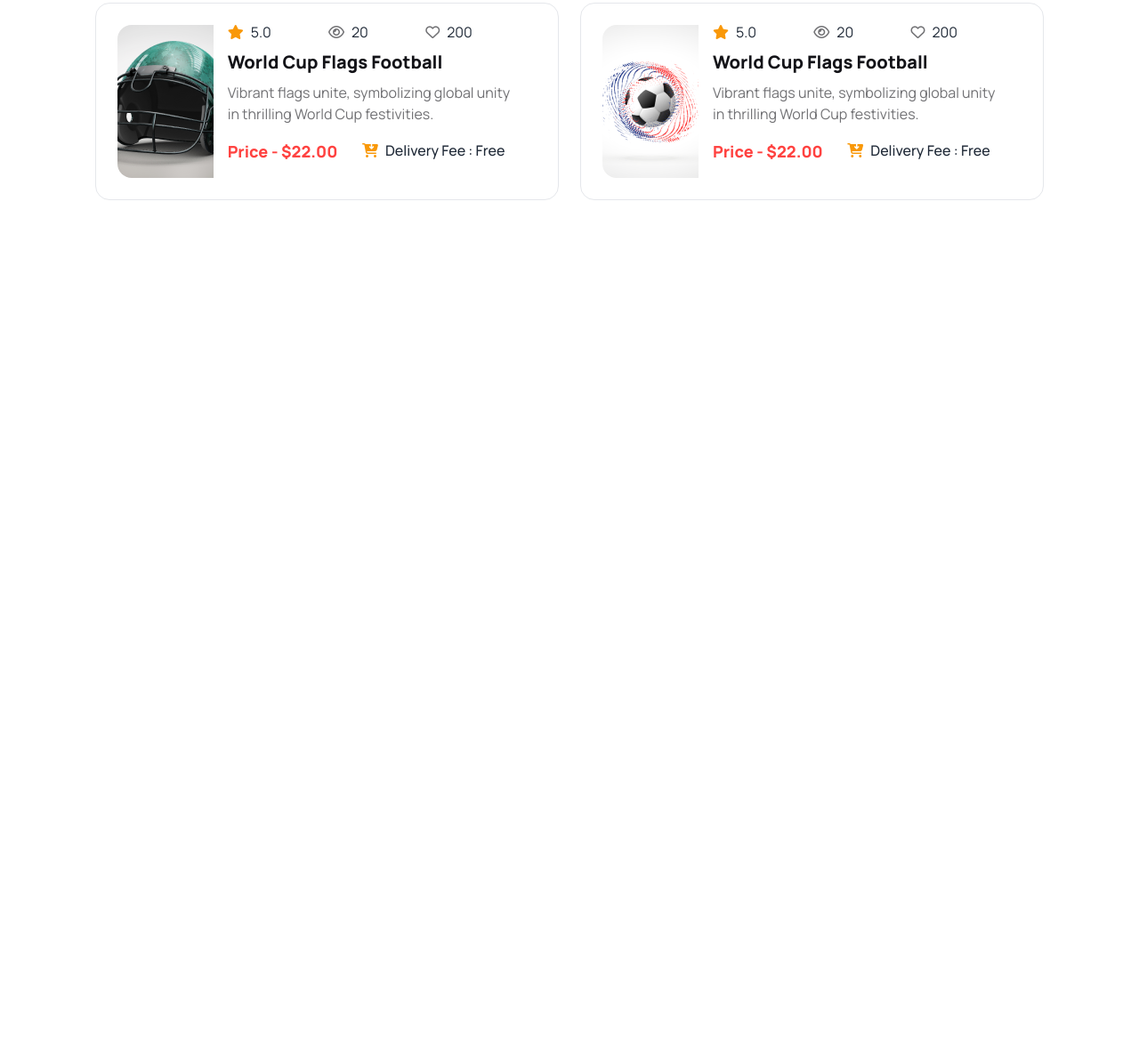
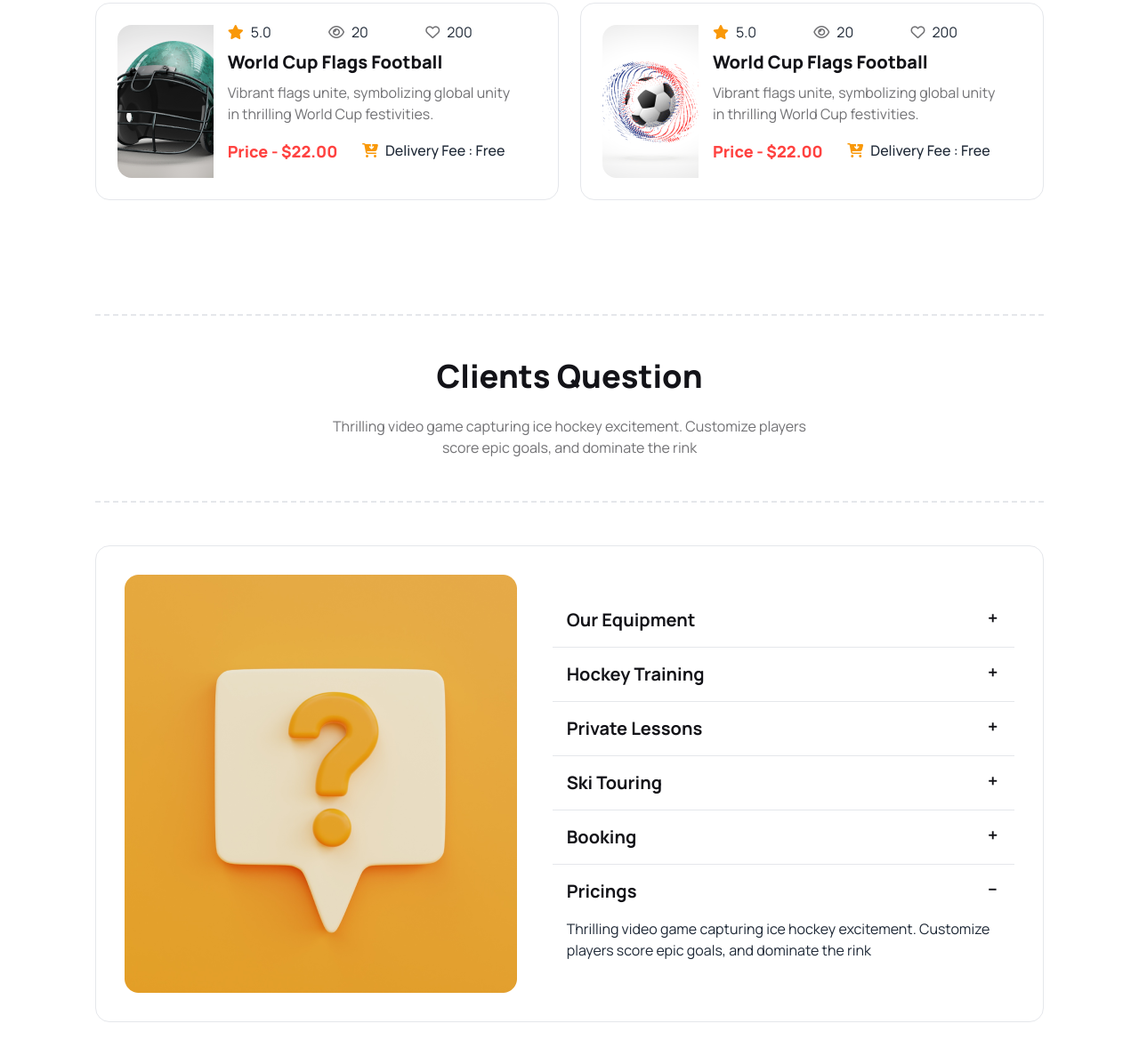
Before and after one commit to yousuf52cse/hockey-as3, a plain HTML site: page index.html in a window 1280 px wide. Shown: the part 3233-4420 px from the top of the page at 89% size. Before the commit the page ends 3554 px from the top, so only its background shows below. Drawn offline with nearby package versions, Linux system fonts and the light colour scheme.

Commit message:
Client Question Complete

```diff
--- a/index.html
+++ b/index.html
@@ -187,7 +187,7 @@
 
 
         <!-- New Product Section -->
-        <section class="mt-24 mb-24">
+        <section class="mt-24 mb-32">
 
             <div class="border-y-2 border-dashed mb-12 py-12">
                 <h1 class="text-[#131318] text-2xl lg:text-4xl text-center font-extrabold">Our New Products
@@ -303,6 +303,85 @@
             </div>
 
         </section>
+
+        <!-- Client Questions Section -->
+        <section class="my-12">
+            <div class="border-y-2 border-dashed mb-12 py-12">
+                <h1 class="text-[#131318] text-2xl lg:text-4xl text-center font-extrabold">Clients Question
+                </h1>
+                <p class="text-[#13131899] text-center mt-6">Thrilling video game capturing ice hockey excitement.
+                    Customize players <br> score epic goals, and dominate the rink</p>
+            </div>
+        <div>
+            <div class="hero-content flex-col lg:flex-row gap-10 border p-8 rounded-2xl">
+                <img src="Images/11.png" class="" />
+                <div>
+                    <!-- first question -->
+                    <div class="collapse collapse-plus ">
+                        <input type="radio" name="my-accordion-3" checked="checked" />
+                        <div class="collapse-title text-xl text-[#131318] font-bold">
+                            Our Equipment</div>
+                        <div class="collapse-content">
+                            <p>Thrilling video game capturing ice hockey excitement. Customize players
+                                score epic goals, and dominate the rink</p>
+                        </div>
+                    </div>
+                    <hr>
+                    <!-- second question -->
+                    <div class="collapse collapse-plus ">
+                        <input type="radio" name="my-accordion-3" checked="checked" />
+                        <div class="collapse-title text-xl text-[#131318] font-bold">
+                            Hockey Training</div>
+                        <div class="collapse-content">
+                            <p>Thrilling video game capturing ice hockey excitement. Customize players
+                                score epic goals, and dominate the rink</p>
+                        </div>
+                    </div>
+                    <hr>
+                    <!-- third question -->
+                    <div class="collapse collapse-plus ">
+                        <input type="radio" name="my-accordion-3" checked="checked" />
+                        <div class="collapse-title text-xl text-[#131318] font-bold">
+                            Private Lessons</div>
+                        <div class="collapse-content">
+                            <p>Thrilling video game capturing ice hockey excitement. Customize players
+                                score epic goals, and dominate the rink</p>
+                        </div>
+                    </div>
+                    <hr>
+                    <!-- fourth question -->
+                    <div class="collapse collapse-plus ">
+                        <input type="radio" name="my-accordion-3" checked="checked" />
+                        <div class="collapse-title text-xl text-[#131318] font-bold">
+                            Ski Touring</div>
+                        <div class="collapse-content">
+                            <p>Thrilling video game capturing ice hockey excitement. Customize players
+                                score epic goals, and dominate the rink</p>
+                        </div>
+                    </div>
+                    <hr>
+                    <!-- fifth question -->
+                    <div class="collapse collapse-plus ">
+                        <input type="radio" name="my-accordion-3" checked="checked" />
+                        <div class="collapse-title text-xl text-[#131318] font-bold">
+                            Booking</div>
+                        <div class="collapse-content">
+                            <p>Thrilling video game capturing ice hockey excitement. Customize players
+                                score epic goals, and dominate the rink</p>
+                        </div>
+                    </div>
+                    <hr>
+                    <!-- sixth question -->
+                    <div class="collapse collapse-plus ">
+                        <input type="radio" name="my-accordion-3" checked="checked" />
+                        <div class="collapse-title text-xl text-[#131318] font-bold">
+                            Pricings</div>
+                        <div class="collapse-content">
+                            <p>Thrilling video game capturing ice hockey excitement. Customize players
+                                score epic goals, and dominate the rink</p>
+                        </div>
+                    </div>
+        </section>
     </main>
 
 </body>
```
Also changed, not shown: Styles/style.css (line endings or trailing spaces).
